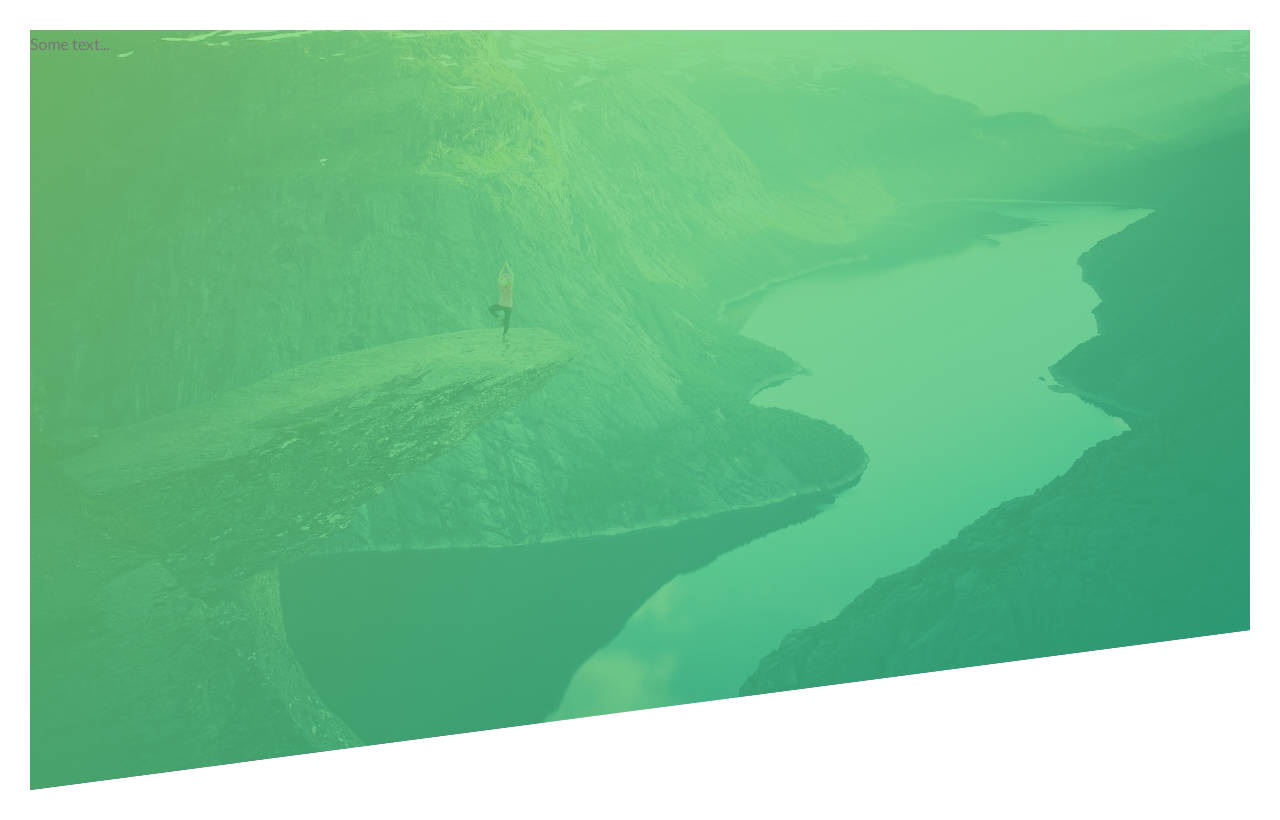
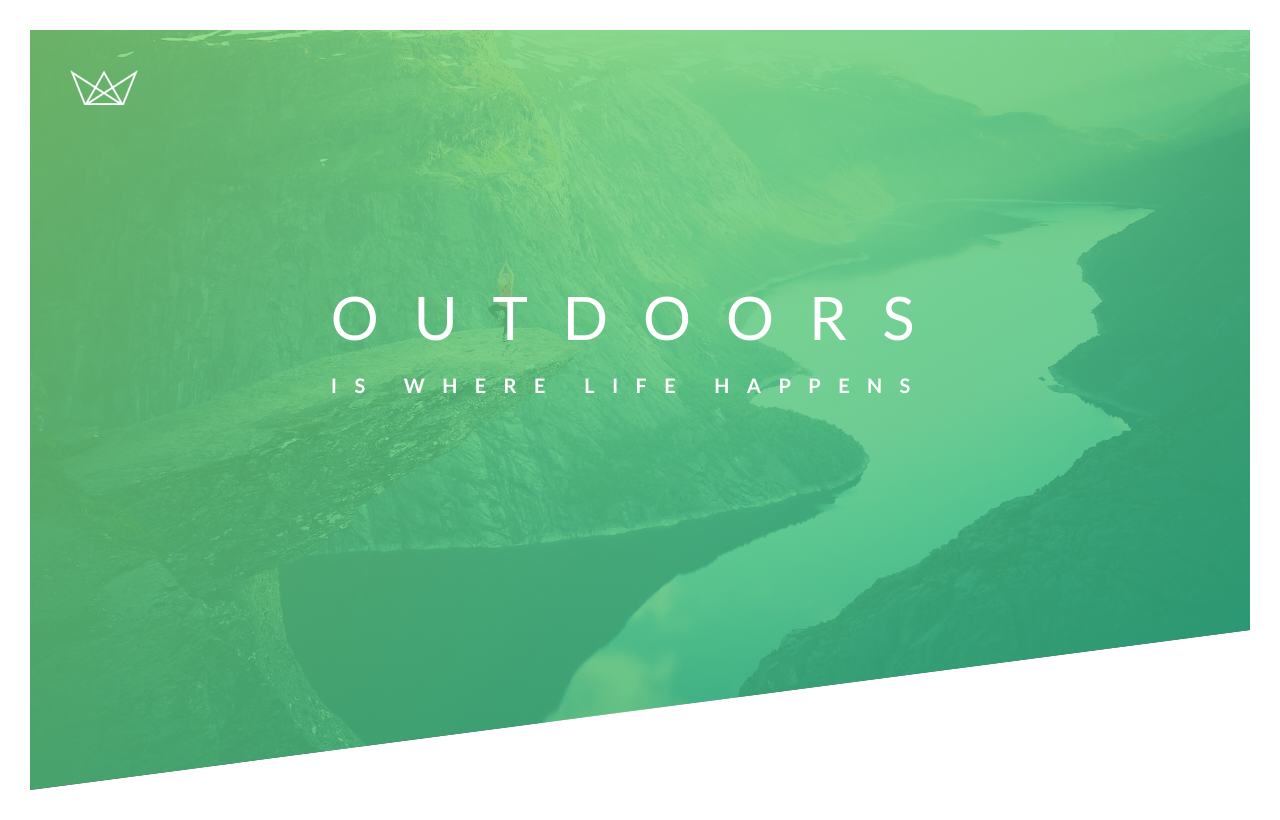
Before and after one commit to krissygroom/natours-course-project, a plain HTML site: page index.html in a window 1280 px wide. Drawn offline with Linux system fonts and the light colour scheme.

Commit message:
Header text formatting and alignment

```diff
--- a/css/style.css
+++ b/css/style.css
@@ -26,6 +26,9 @@ body {
     padding: 30px;
 }
 
+
+/* HEADER SECTION */
+
 .header {
     height: 95vh;
     background-image: linear-gradient(
@@ -38,4 +41,41 @@ body {
 
     /* specify 4 (tl, tr, br, bl) corners to clip diagonally */
     clip-path: polygon(0 0, 100% 0, 100% 75vh, 0 100%);
+    position: relative;
 }
+
+.logo-box {
+    position: absolute;
+    top: 40px;
+    left: 40px;
+}
+
+.logo {
+    height: 35px;
+}
+
+.text-box {
+    position: absolute;
+    top: 40%;
+    left: 50%;
+    transform: translate(-50%, -50%);
+}
+
+.heading-primary {
+    color: #fff;
+    text-transform: uppercase;
+}
+
+.heading-primary-main {
+    display: block;
+    font-size: 60px;
+    font-weight: 400;
+    letter-spacing: 35px;
+}
+
+.heading-primary-sub {
+    display: block;
+    font-size: 20px;
+    font-weight: 700;
+    letter-spacing: 17.4px;
+}
--- a/index.html
+++ b/index.html
@@ -1,21 +1,36 @@
 <!DOCTYPE html>
 <html lang="en">
   <head>
-        <meta charset="UTF-8">
-        <meta name="viewport" content="width=device-width, initial-scale=1.0">
+    <meta charset="UTF-8" />
+    <meta name="viewport" content="width=device-width, initial-scale=1.0" />
 
-        <link href="https://fonts.googleapis.com/css?family=Lato:100,300,400,700,900" rel="stylesheet">
+    <link
+      href="https://fonts.googleapis.com/css?family=Lato:100,300,400,700,900"
+      rel="stylesheet"
+    />
 
-        <link rel="stylesheet" href="css/icon-font.css">
-        <link rel="stylesheet" href="css/style.css">
-        <link rel="shortcut icon" type="image/png" href="img/favicon.png">
+    <link rel="stylesheet" href="css/icon-font.css" />
+    <link rel="stylesheet" href="css/style.css" />
+    <link rel="shortcut icon" type="image/png" href="img/favicon.png" />
 
     <title>Natours | Exciting tours for adventurous people</title>
   </head>
+
   <body>
+
+    <!-- HEADER SECTION (NAV & HERO) -->
     <header class="header">
-            Some text...
+      <div class="logo-box">
+        <img src="img/logo-white.png" alt="Natours logo" class="logo" />
+      </div>
+
+      <div class="text-box">
+        <h1 class="heading-primary">
+          <span class="heading-primary-main">Outdoors</span>
+          <span class="heading-primary-sub">is where life happens</span>
+        </h1>
+      </div>
+
     </header>
-
   </body>
 </html>
```
Lines whose indentation alone changed are shown as unchanged.
